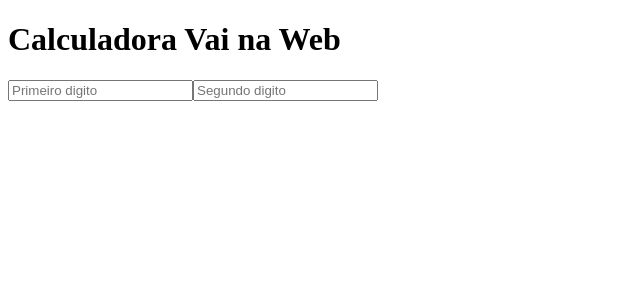
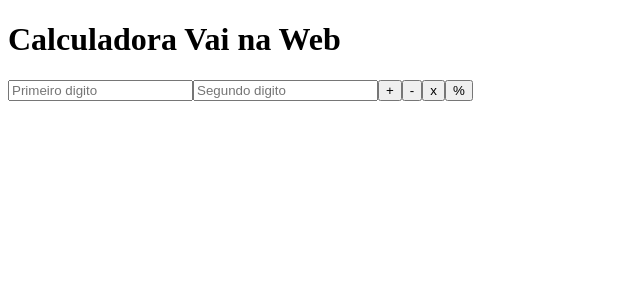
Before and after one commit to GeovaneD7/desafio-calculadora-vai-na-web, a React (Vite) app: page / in a window 1280 px wide. Shown: the top 300 px of the page, without its empty margins (0-640 px from the left). Built offline with nearby package versions, Linux system fonts and the light colour scheme.

Commit message:
+Adicionado os botões de e as respectivas funções

```diff
--- a/src/components/Main/Main.jsx
+++ b/src/components/Main/Main.jsx
@@ -13,6 +13,22 @@ export default function Main() {
     setSegundoValor(Number(e.target.value));
   };
 
+  const somar = () => {
+    setResultado(primeiroValor + segundoValor);
+  };
+
+  const subtrair = () => {
+    setResultado(primeiroValor - segundoValor);
+  };
+
+  const multiplicar = () => {
+    setResultado(primeiroValor * segundoValor);
+  };
+
+  const dividir = () => {
+    setResultado(primeiroValor / segundoValor);
+  };
+
   return (
     <main>
       <h1>Calculadora Vai na Web</h1>
@@ -26,6 +42,11 @@ export default function Main() {
         placeholder="Segundo digito"
         onChange={capturandoSegundoValor}
       />
+      <button onClick={somar}>+</button>
+      <button onClick={subtrair}>-</button>
+      <button onClick={multiplicar}>x</button>
+      <button onClick={dividir}>%</button>
+      <p>{resultado}</p>
     </main>
   );
 };
```
